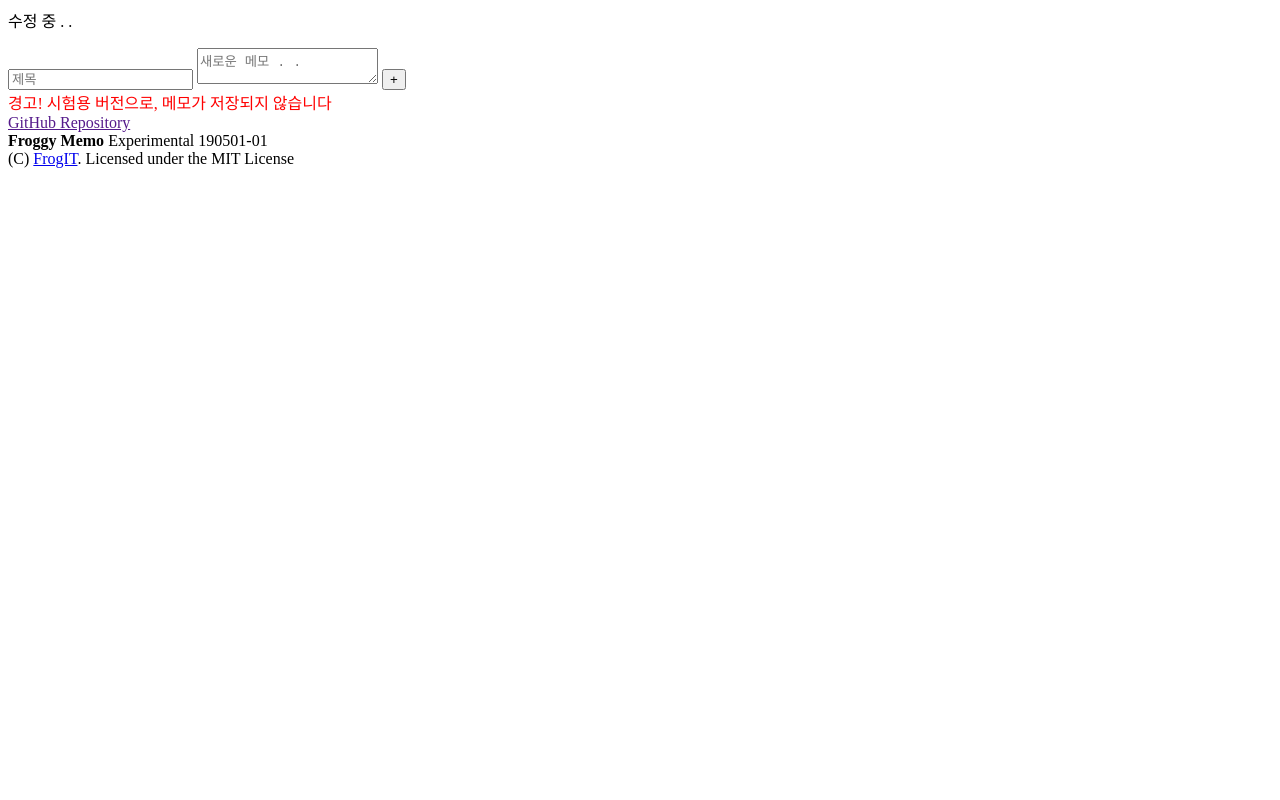
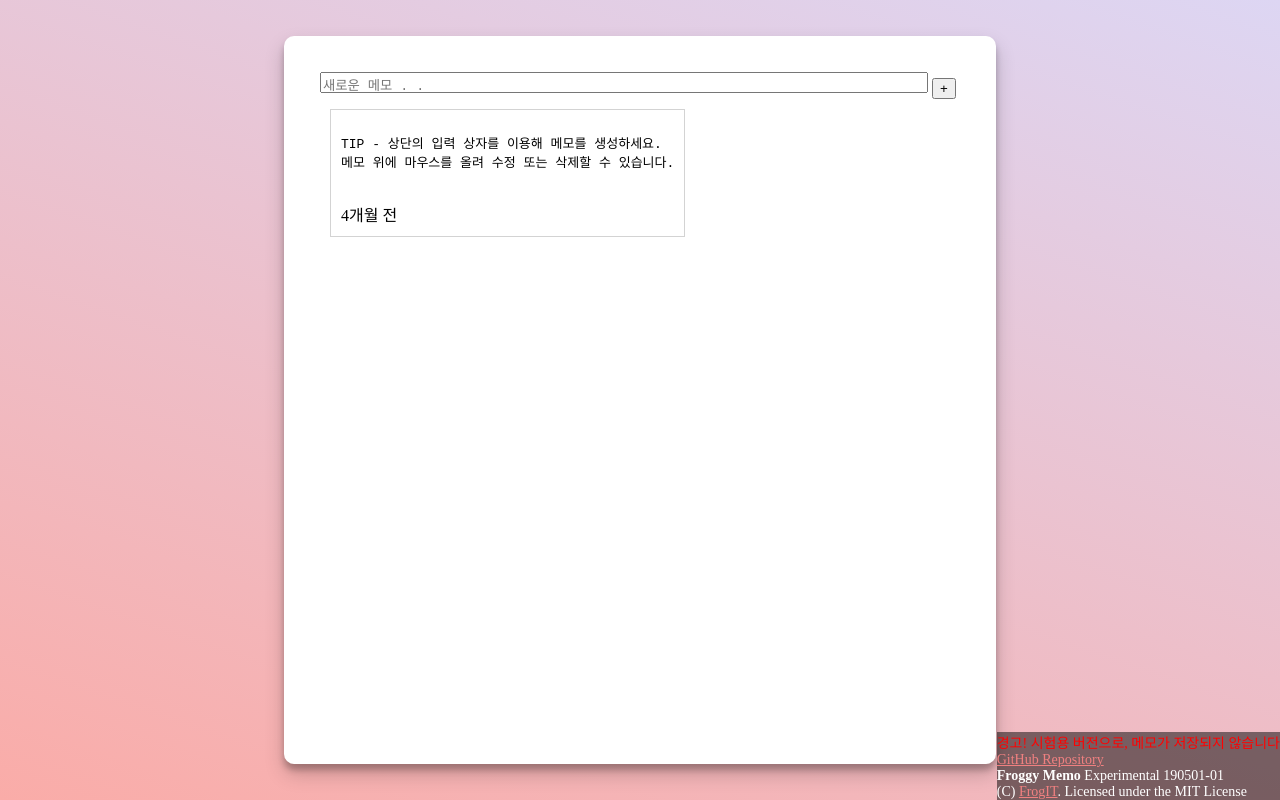
Before and after one commit to frogitdev/froggy-memo, a plain HTML site: page index.html in a window 1280 px wide. Drawn offline with nearby package versions, Linux system fonts and the light colour scheme; the site is published under a folder, as on GitHub Pages, so addresses that start at the root find nothing.

Commit message:
경로오류수정

```diff
--- a/index.html
+++ b/index.html
@@ -9,10 +9,10 @@
     <meta property="og:description" content="Froggy Memo Experimental">
     <meta property="og:title" content="Froggy Memo">
     <title>Froggy Memo</title>
-    <link rel="stylesheet" href="/src/style.css">
+    <link rel="stylesheet" href="./src/style.css">
     <script defer src="https://unpkg.com/vue@2.6.10/dist/vue.min.js"></script>
     <!-- <script defer src="https://unpkg.com/vue@2.6.10/dist/vue.js"></script> -->
-    <script defer src="/src/main.js"></script>
+    <script defer src="./src/main.js"></script>
 </head>
 <body>
     <main>
```
